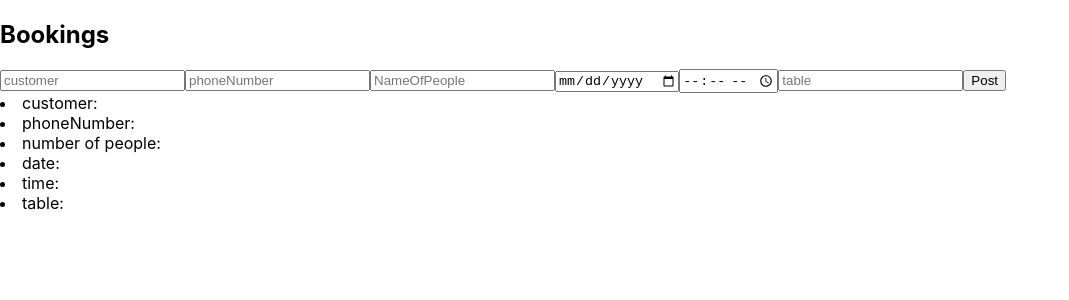
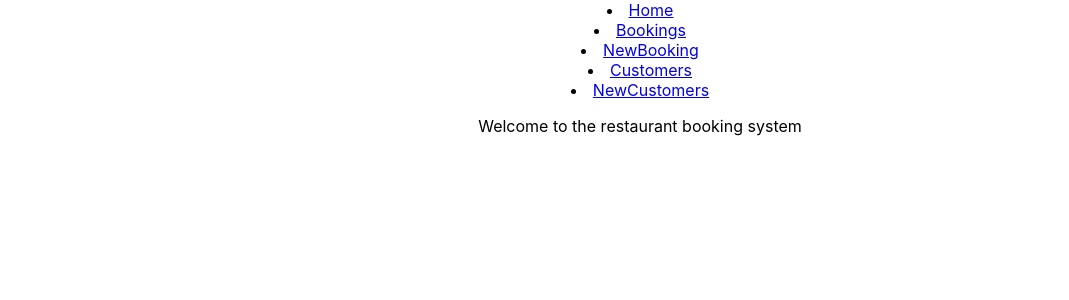
Before and after one commit to TeaPot76/CarlBistro_BookingSystem, a React (Create React App) app in the folder client/carl_bistro/: page /Home in a window 1280 px wide. Shown: the top 300 px of the page, without its empty margins (0-1069 px from the left). Built offline with nearby package versions, Linux system fonts and the light colour scheme.

Commit message:
updated the navbar and added home page

```diff
--- a/client/carl_bistro/src/App.js
+++ b/client/carl_bistro/src/App.js
@@ -1,11 +1,32 @@
-import React from 'react';
-import RestaurantContainer from './containers/RestaurantContainer';
+import React, { Component } from 'react';
+import { BrowserRouter as Router, Route } from "react-router-dom";
 import './App.css';
+import AllBookings from "./components/AllBookings";
+import NavBar from "./NavBar";
+import BookingForm from "./components/BookingForm";
+import CustomerForm from "./components/CustomerForm";
+import Customer from "./components/Customer";
+import Home from "./containers/Home";
 
-function App() {
-  return (
-  <RestaurantContainer/>
-  );
+class App extends Component {
+
+  render() {
+    return (
+
+      <Router>
+
+        <div className="App">
+          <NavBar />
+          <Route path="/Home" component={Home} />
+          <Route path="/bookings" component={AllBookings} />
+          <Route path="/newbooking" component={BookingForm} />
+          <Route path="/customers" component={Customer} />
+          <Route path="/newcustomer" component={CustomerForm} />
+
+        </div>
+      </Router>
+    );
+  }
 }
 
 export default App;
--- a/client/carl_bistro/src/NavBar.js
+++ b/client/carl_bistro/src/NavBar.js
@@ -1,14 +1,16 @@
 import React from "react";
 import {Link} from 'react-router-dom';
-import RestaurantContainer from "./containers/RestaurantContainer.js";
+
 
 
 const NavBar = () => {
   return (
     <div className="nav-bar">
-      <Link className="link" to="/">Home</Link>
-      <Link className="link" to="/editcustomer">Customers</Link>
-      <Link className="link" to="/newBooking">New Booking</Link>
+      <li> <Link className="link" to="/">Home</Link></li>
+      <li> <Link className="link" to="/bookings">Bookings</Link> </li>
+      <li> <Link className="link" to="/newbooking">NewBooking</Link></li>
+      <li> <Link className="link" to="/customers">Customers</Link></li>
+      <li> <Link className="link" to="/newcustomers">NewCustomers</Link></li>
 
     </div>
   )
--- /dev/null
+++ b/client/carl_bistro/src/components/AllBookings.js
@@ -0,0 +1,53 @@
+import React, {Component} from "react";
+import Request from "../helpers/Request";
+import BookingForm from "./BookingForm";
+
+
+
+class AllBookings extends Component {
+  constructor(props) {
+    super(props);
+    this.state = {
+      bookings: null,
+      customers: null,
+
+    }
+    this.handleBookingUpdate = this.handleBookingUpdate.bind(this);
+  }
+
+  componentDidMount(){
+  const url = 'http://localhost:8080/bookings';
+  fetch(url)
+  .then(res =>res.json())
+  .then((allBookings) => {
+    this.setState({bookings: allBookings});
+  });
+}
+
+
+  handleBookingUpdate(booking){
+    const request = new Request();
+    request.patch("/bookings" + this.props.id, booking).then(() => {
+      window.location = "/bookings/" + this.props.id
+    })
+  }
+
+  render(){
+    if(!this.state.booking) return null;
+
+    return(
+      <div className = "all-bookings">
+        <h1>Edit Booking Info</h1>
+        <BookingForm
+          booking={this.state.booking}
+          handleBookingUpdate = {this.handleBookingUpdate}
+          allCustomers = {this.state.customers}
+
+        />
+      </div>
+    )
+  }
+
+}
+
+export default AllBookings;
--- /dev/null
+++ b/client/carl_bistro/src/containers/Home.js
@@ -0,0 +1,16 @@
+import React from "react";
+
+class Home extends React.Component{
+
+  render(){
+    return(
+      <>
+        <p>Welcome to the restaurant booking system</p>
+
+      </>
+    )
+  }
+
+}
+
+export default Home;
--- a/client/carl_bistro/src/containers/RestaurantContainer.js
+++ b/client/carl_bistro/src/containers/RestaurantContainer.js
@@ -3,7 +3,7 @@ import BookingForm from "../components/BookingForm";
 import BookingList from "../components/BookingList";
 import CustomerForm from "../components/CustomerForm";
 import Customer from "../components/Customer";
-
+import NewBookingList from "../components/NewBookingList";
 
 class RestaurantContainer extends Component {
   constructor(props) {
@@ -56,7 +56,7 @@ class RestaurantContainer extends Component {
         return (
           <div className = "restaurant-container" >
             <h2>Bookings</h2>
-
+            <NewBookingList/>
             <BookingForm onBookingSubmit = {this.handleBookingSubmit}
             />
 
```
Also changed, not shown: client/carl_bistro/src/components/BookingEditForm.js (+3 -5 lines), client/carl_bistro/src/components/BookingForm.js (+2 -10 lines).
